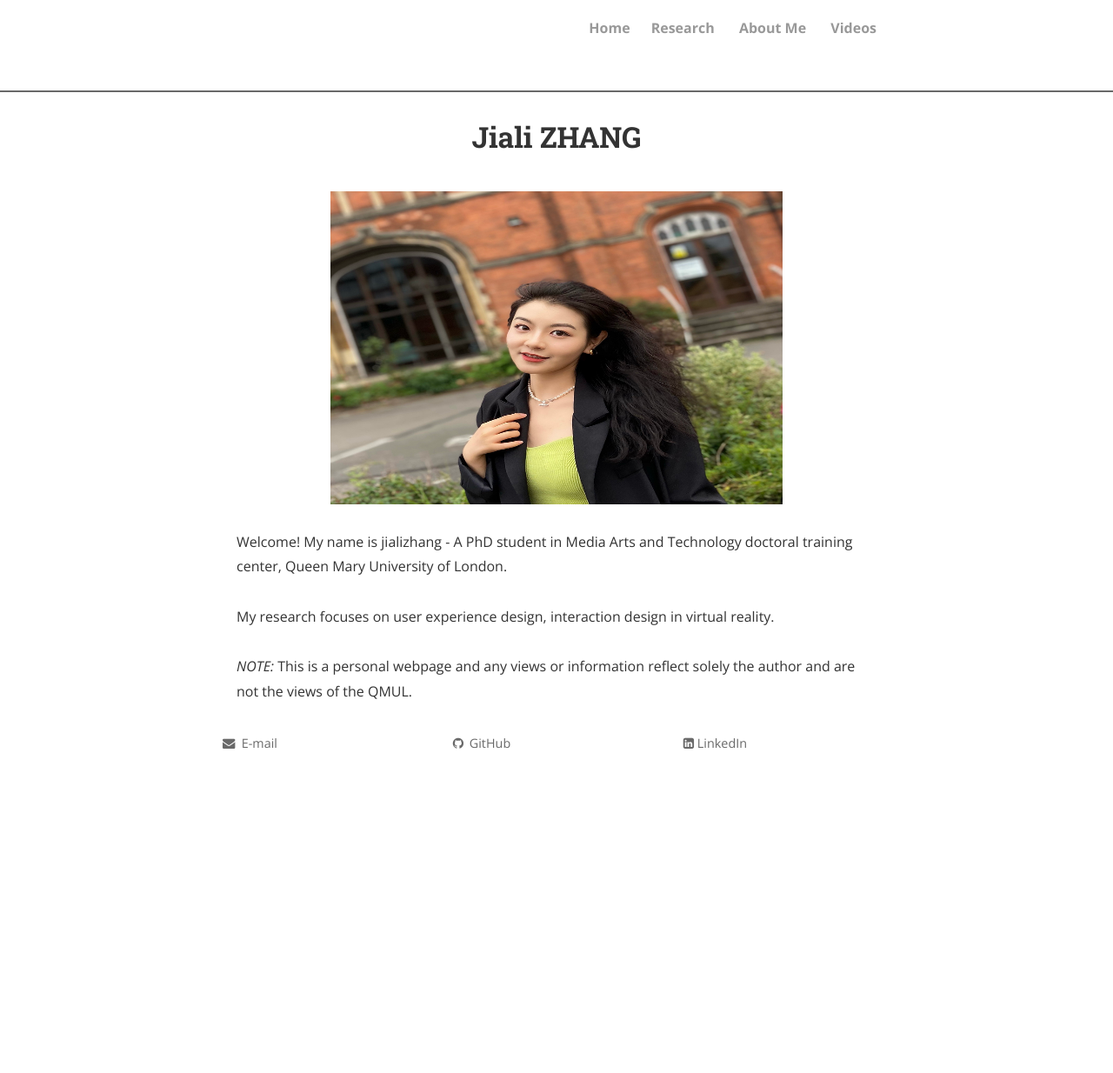
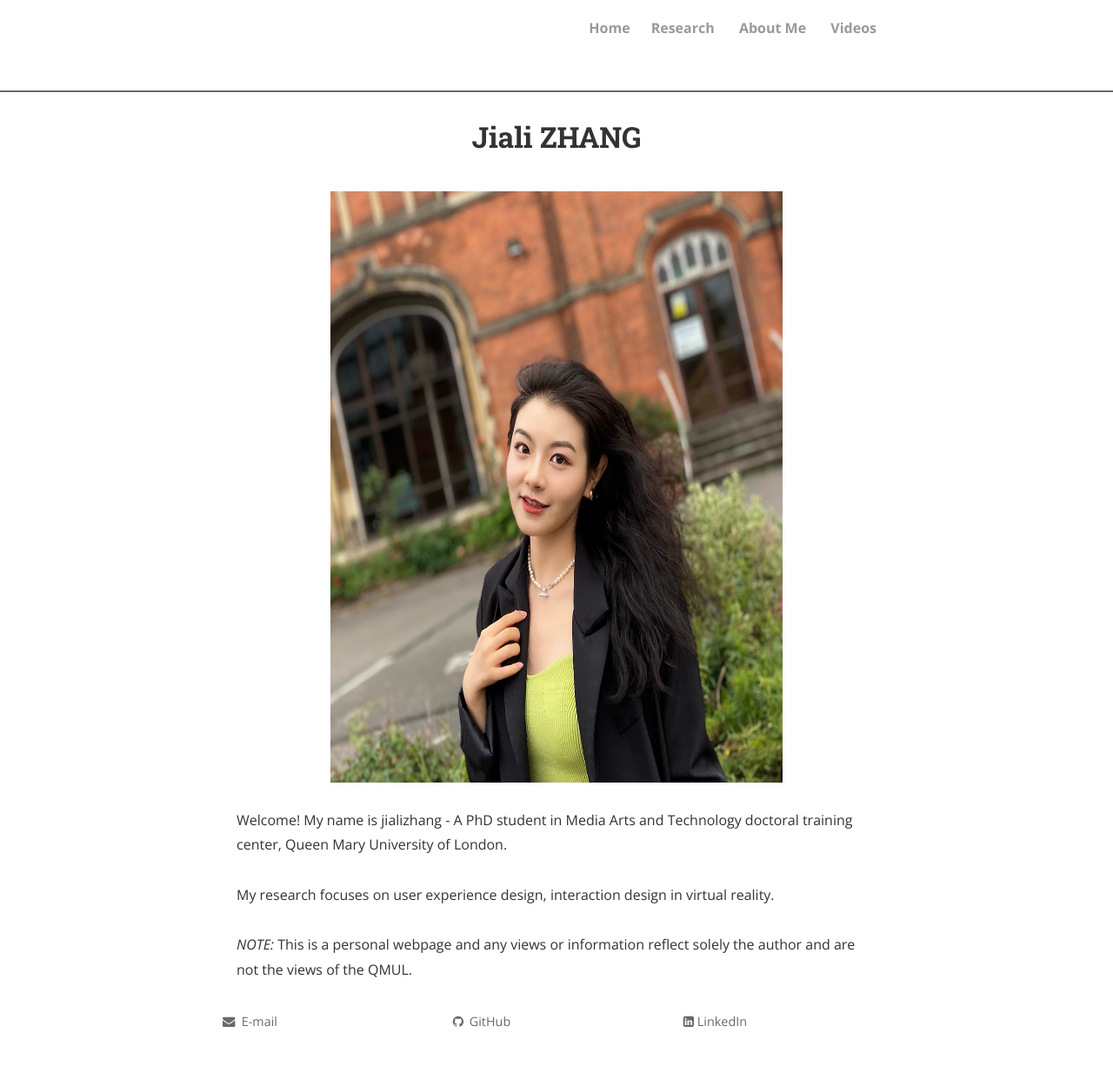
Before and after one commit to jializhangsunny/jializhangsunny.github.io, a Jekyll site: the page built from index.html, in a window 1280 px wide. Shown: the whole page at 87% size. Built offline with Jekyll 4.4.1, drawn with Linux system fonts in a browser that asks for light colours; nearby versions of some CDN libraries; the list of posts is cut into pages by our own code; comment, search, counter and statistics services are not loaded; a style sheet for code colours, icons or effects is not loaded; before the commit the page ends 914 px from its top, so only the background shows below that.

Commit message:
Update index.html

```diff
--- a/index.html
+++ b/index.html
@@ -13,7 +13,7 @@ title: Jiali ZHANG
 </script>
 
 
-<img src="IMG_6349.jpg" alt="Jiali ZHANG pic" style="width:520px;height:360px;" title=Jiali Zhang"; algin="middle">
+<img src="IMG_6349.jpg" alt="Jiali ZHANG pic" style="width:520px;height:680px;" title=Jiali Zhang"; algin="middle">
 <br>
 Welcome! My name is jializhang - A PhD student in Media Arts and Technology doctoral training center, Queen Mary University of London.
 
```
